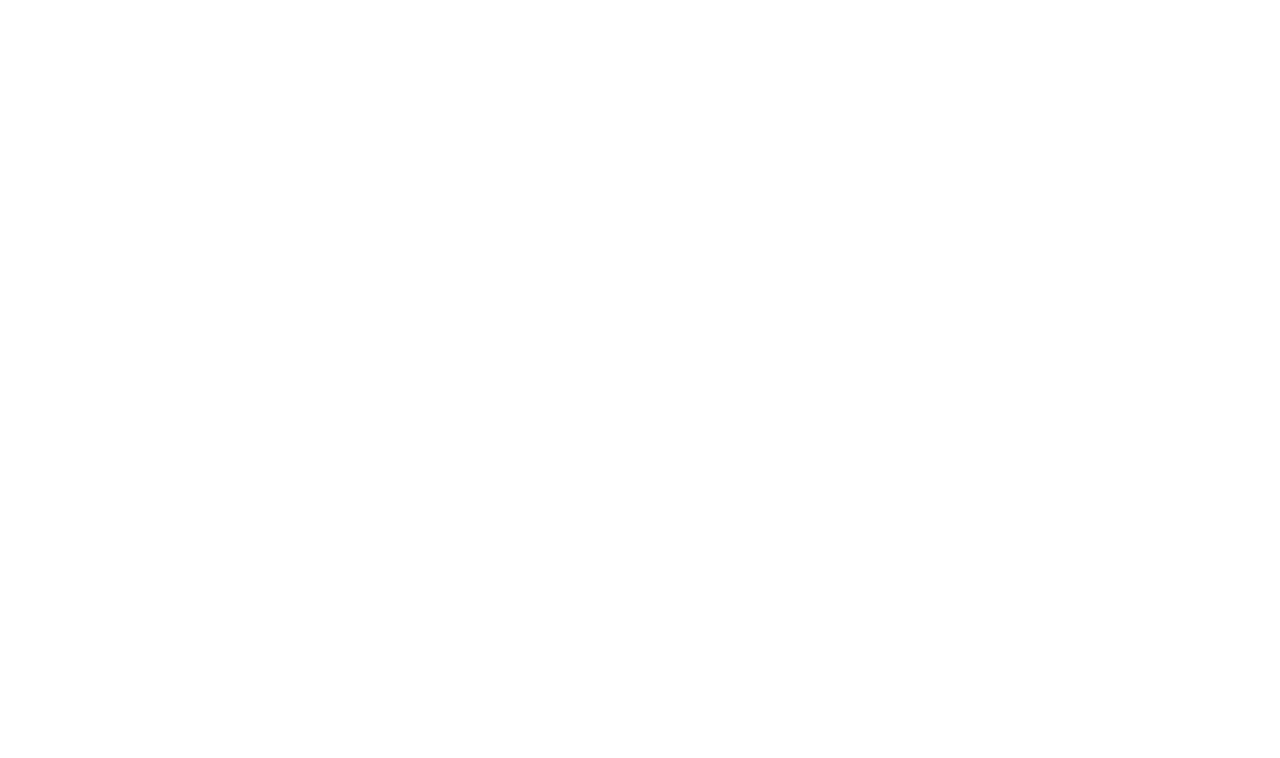
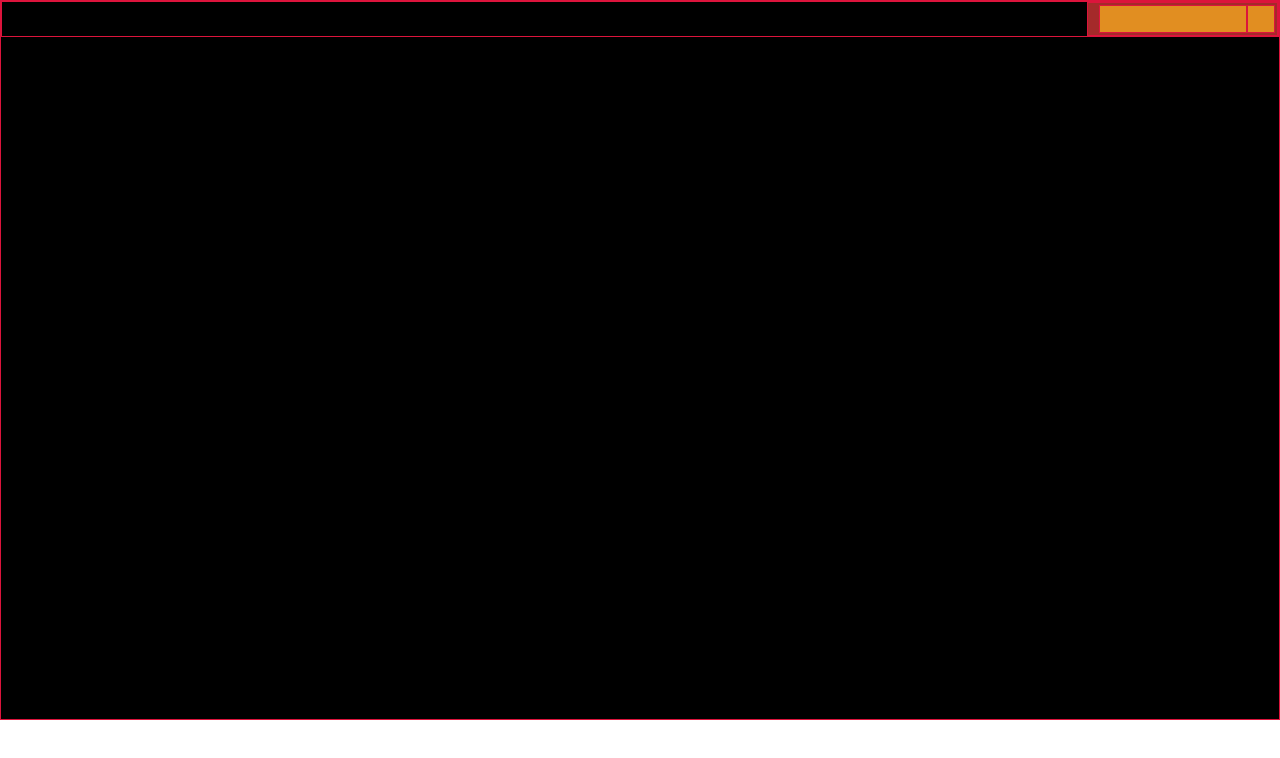
Before and after one commit to GiuliaSetti/html-css-zoom, a plain HTML site: page index.html in a window 1280 px wide. Drawn offline with Linux system fonts and the light colour scheme.

Commit message:
feat: top-btns organization + style

```diff
--- a/css/style.css
+++ b/css/style.css
@@ -3,3 +3,60 @@
     padding: 0;
     box-sizing: border-box;
 }
+
+
+.debug *{
+
+    border: 1px solid crimson;
+    font-family: 'Roboto', sans-serif;
+    color: white;
+}
+
+main{
+    width: 100vw;
+    height: 90vh;
+
+    background-color: black;
+}
+
+nav{
+    width: 100%;
+    height: 5%;
+
+    position: relative;
+}
+
+/* topnav-btns */
+
+#topnav-btns{
+    width: 15%;
+    height: 100%;
+
+    background-color: brown;
+
+    position: absolute;
+    top: 0;
+    right: 0;
+
+    padding: 2px;
+
+    display: flex;
+    justify-content: flex-end;
+}
+
+.btn{
+
+    height: 100%;
+    background-color: rgb(225, 142, 33);
+}
+
+.speaker{
+    width: 80%;
+
+}
+
+.expand{
+    width: 15%;
+}
+
+/* grid-container */
--- a/index.html
+++ b/index.html
@@ -12,9 +12,28 @@
     <!-- font-awesome -->
     <link rel="stylesheet" href="https://cdnjs.cloudflare.com/ajax/libs/font-awesome/6.2.1/css/all.min.css" integrity="sha512-MV7K8+y+gLIBoVD59lQIYicR65iaqukzvf/nwasF0nqhPay5w/9lJmVM2hMDcnK1OnMGCdVK+iQrJ7lzPJQd1w==" crossorigin="anonymous" referrerpolicy="no-referrer" />
 
+    <link rel="stylesheet" href="css/style.css">
+
     <title>Zoom</title>
 </head>
 <body class="debug">
+
+
+    <main>
+
+
+        <nav>
+
+            <div id="topnav-btns">
+                <button class="speaker btn"></button>
+                <button class="expand btn"></button>
+            </div>
+
+
+        </nav>
+
+
+    </main>
 
     <!-- main -->
         <!-- navbar -->
```
